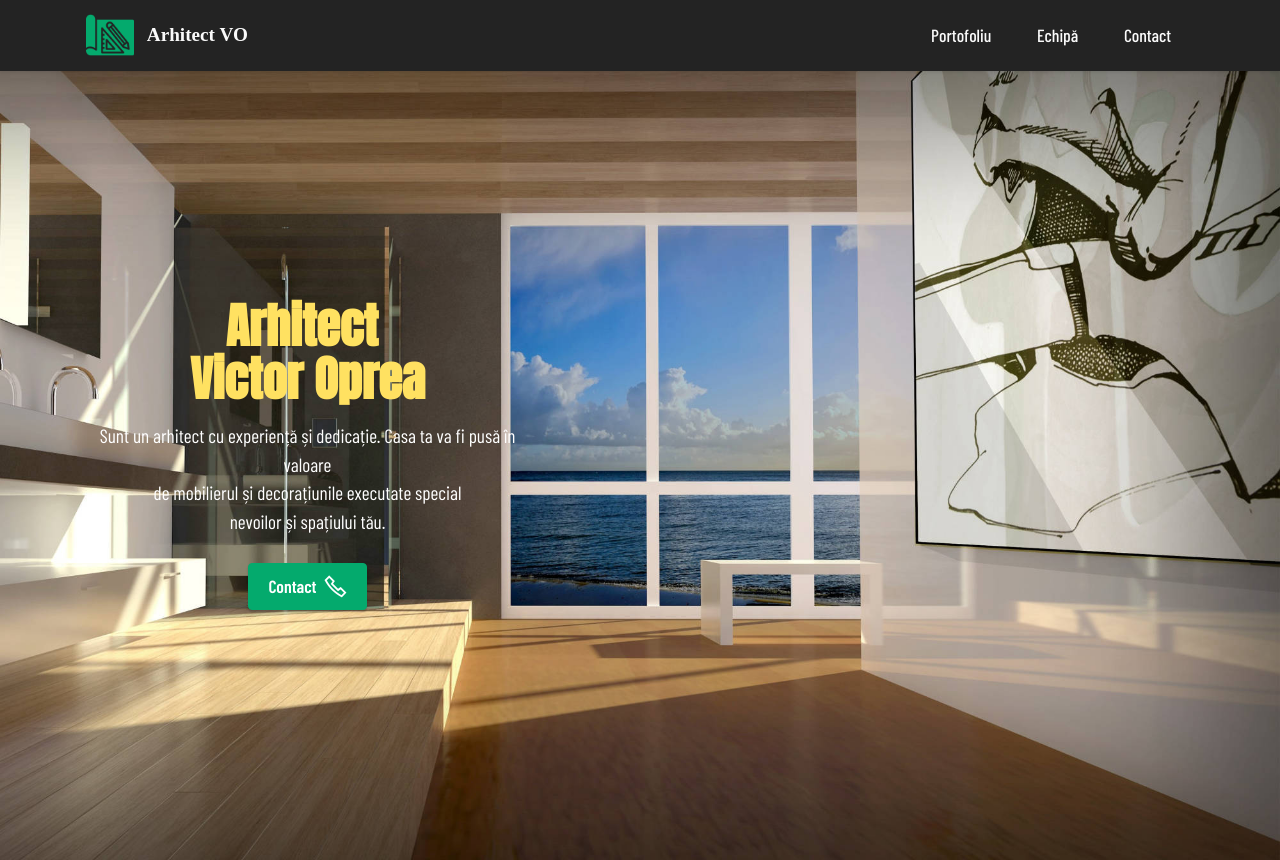
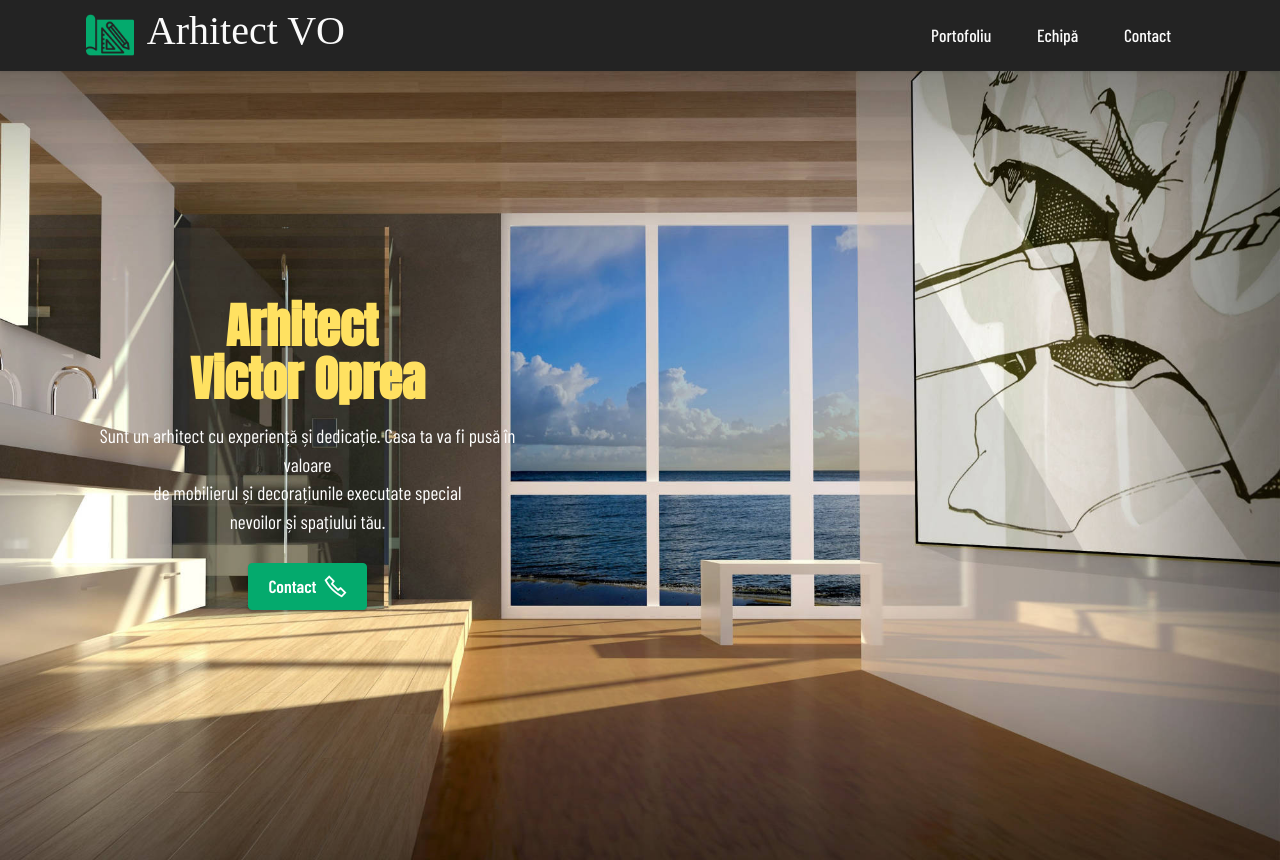
Before and after one commit to silviaudubasa/Arhitect-VO, a plain HTML site: page index.html in a window 1280 px wide. Shown: the top 860 px of the page. Drawn offline with nearby package versions, Linux system fonts and the light colour scheme; files whose address does not match are found by name; a web font is replaced by a local one.

Commit message:
Update index.html

```diff
--- a/index.html
+++ b/index.html
@@ -42,7 +42,7 @@
                         <img src="assets/images/blueprint4.png" alt="Logo cu un echer și un creion" style="height: 3rem;">
                     </a>
                 </span>
-                <span class="navbar-caption-wrap"><a class="navbar-caption text-white text-primary display-1" href="index.html">Arhitect VO</a></span>
+                <span class="navbar-caption-wrap"><a class="navbar-caption text-white text-primary display-1" href="index.html"><h1>Arhitect VO</h1></a></span>
             </div>
             <button class="navbar-toggler" type="button" data-toggle="collapse" data-bs-toggle="collapse" data-target="#navbarSupportedContent" data-bs-target="#navbarSupportedContent" aria-controls="navbarNavAltMarkup" aria-expanded="false" aria-label="Toggle navigation">
                 <div class="hamburger">
```
